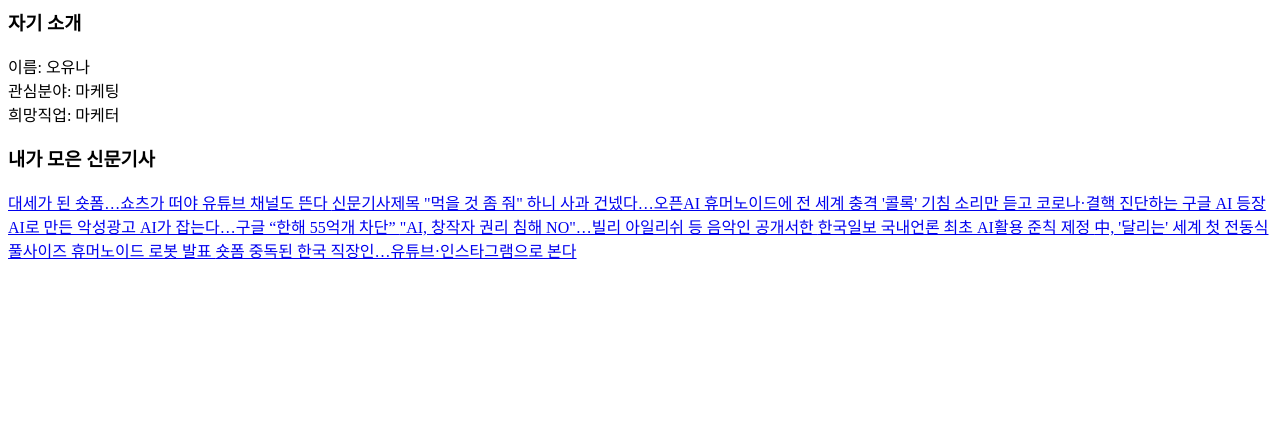
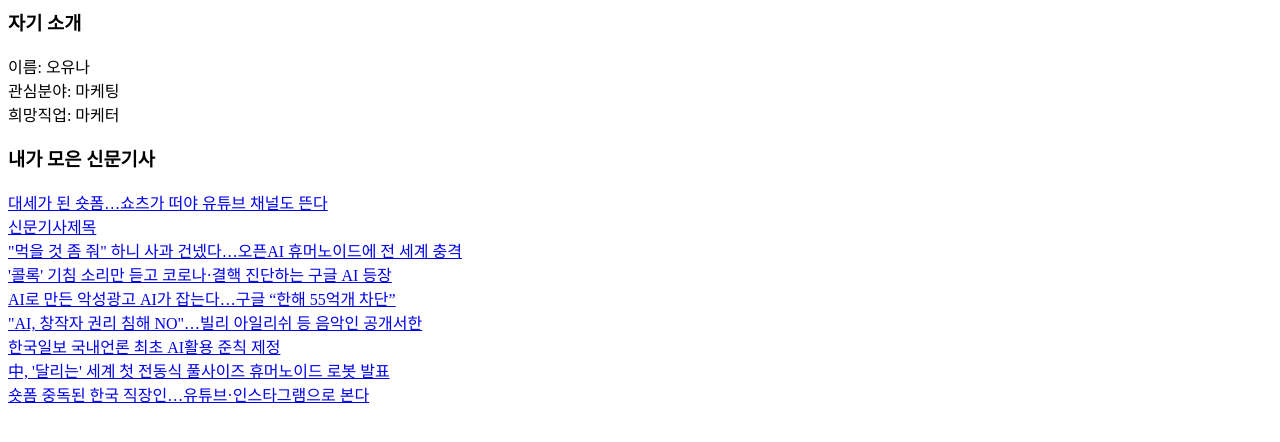
Before and after one commit to 0yxn/mis, a plain HTML site: page index.html in a window 1280 px wide. Drawn offline with Linux system fonts and the light colour scheme.

Commit message:
Update index.html

```diff
--- a/index.html
+++ b/index.html
@@ -9,14 +9,14 @@
             희망직업: 마케터 <br>
 
          <h3>내가 모은 신문기사</h3>
-             <a href = '신문기사 인터넷 주소'  target = '_blank'> 대세가 된 숏폼…쇼츠가 떠야 유튜브 채널도 뜬다 </a>
-             <a href = 'https://v.daum.net/v/20240310111401099'  target = '_blank'> 신문기사제목 </a>
-             <a href = 'https://www.asiae.co.kr/article/2024031507384410316'  target = '_blank'> "먹을 것 좀 줘" 하니 사과 건넸다…오픈AI 휴머노이드에 전 세계 충격 </a>
-             <a href = 'https://v.daum.net/v/20240322165013809'  target = '_blank'> '콜록' 기침 소리만 듣고 코로나·결핵 진단하는 구글 AI 등장 </a>
-             <a href = 'https://v.daum.net/v/20240328001203738?'  target = '_blank'> AI로 만든 악성광고 AI가 잡는다…구글 “한해 55억개 차단” </a>
-             <a href = 'https://v.daum.net/v/20240407135919113?'  target = '_blank'> "AI, 창작자 권리 침해 NO"…빌리 아일리쉬 등 음악인 공개서한 </a>
-             <a href = 'https://v.daum.net/v/20240410140511246?'  target = '_blank'> 한국일보 국내언론 최초 AI활용 준칙 제정 </a>
-             <a href = 'https://v.daum.net/v/20240503072052626'  target = '_blank'> 中, '달리는' 세계 첫 전동식 풀사이즈 휴머노이드 로봇 발표 </a>
-             <a href = 'https://v.daum.net/v/20240507084924345'  target = '_blank'> 숏폼 중독된 한국 직장인…유튜브·인스타그램으로 본다 </a>
+             <a href = '신문기사 인터넷 주소'  target = '_blank'> 대세가 된 숏폼…쇼츠가 떠야 유튜브 채널도 뜬다 </a><br>
+             <a href = 'https://v.daum.net/v/20240310111401099'  target = '_blank'> 신문기사제목 </a><br>
+             <a href = 'https://www.asiae.co.kr/article/2024031507384410316'  target = '_blank'> "먹을 것 좀 줘" 하니 사과 건넸다…오픈AI 휴머노이드에 전 세계 충격 </a><br>
+             <a href = 'https://v.daum.net/v/20240322165013809'  target = '_blank'> '콜록' 기침 소리만 듣고 코로나·결핵 진단하는 구글 AI 등장 </a><br>
+             <a href = 'https://v.daum.net/v/20240328001203738?'  target = '_blank'> AI로 만든 악성광고 AI가 잡는다…구글 “한해 55억개 차단” </a><br>
+             <a href = 'https://v.daum.net/v/20240407135919113?'  target = '_blank'> "AI, 창작자 권리 침해 NO"…빌리 아일리쉬 등 음악인 공개서한 </a><br>
+             <a href = 'https://v.daum.net/v/20240410140511246?'  target = '_blank'> 한국일보 국내언론 최초 AI활용 준칙 제정 </a><br>
+             <a href = 'https://v.daum.net/v/20240503072052626'  target = '_blank'> 中, '달리는' 세계 첫 전동식 풀사이즈 휴머노이드 로봇 발표 </a><br>
+             <a href = 'https://v.daum.net/v/20240507084924345'  target = '_blank'> 숏폼 중독된 한국 직장인…유튜브·인스타그램으로 본다 </a><br>
     </body>
 </html>
```
